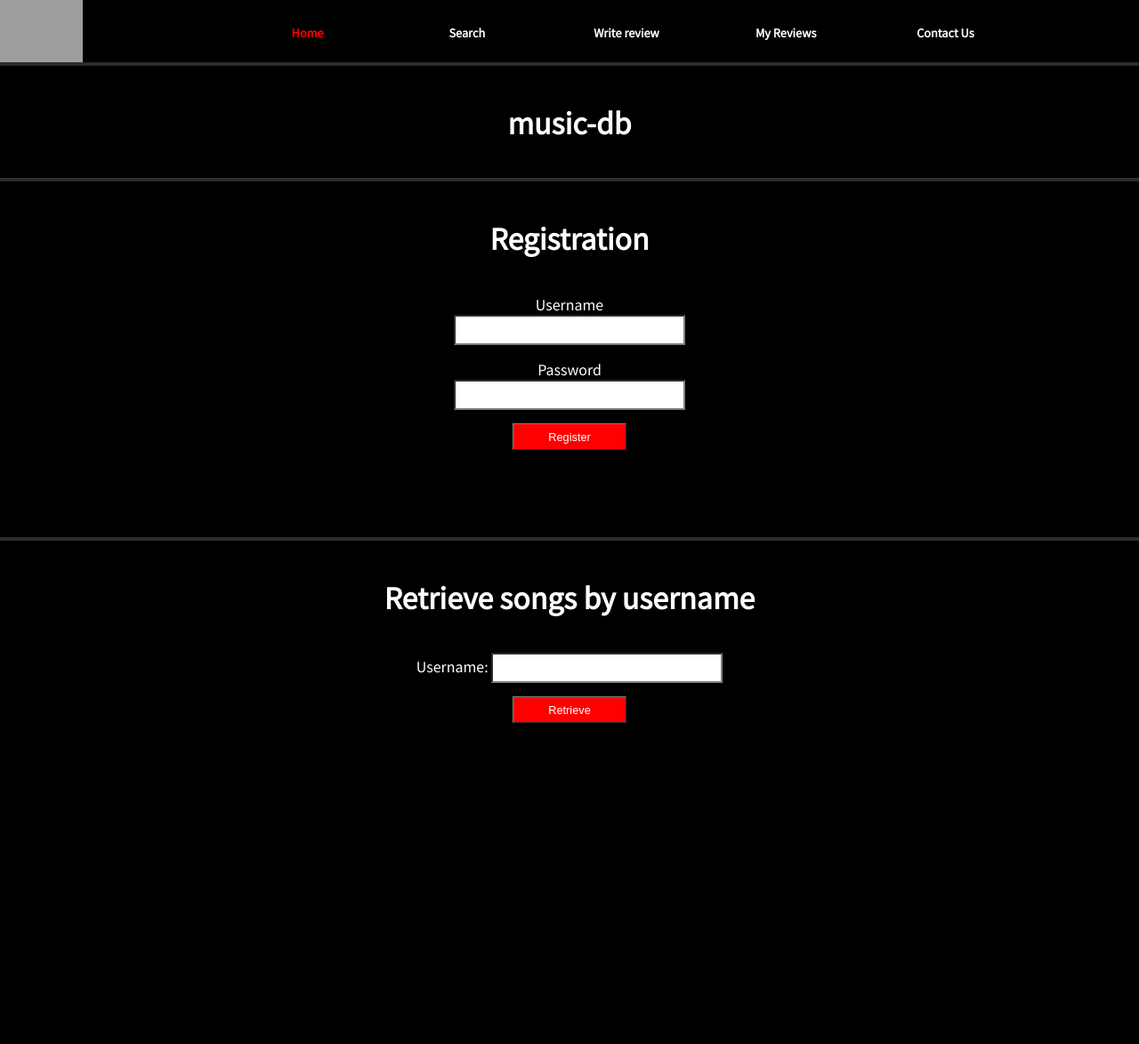
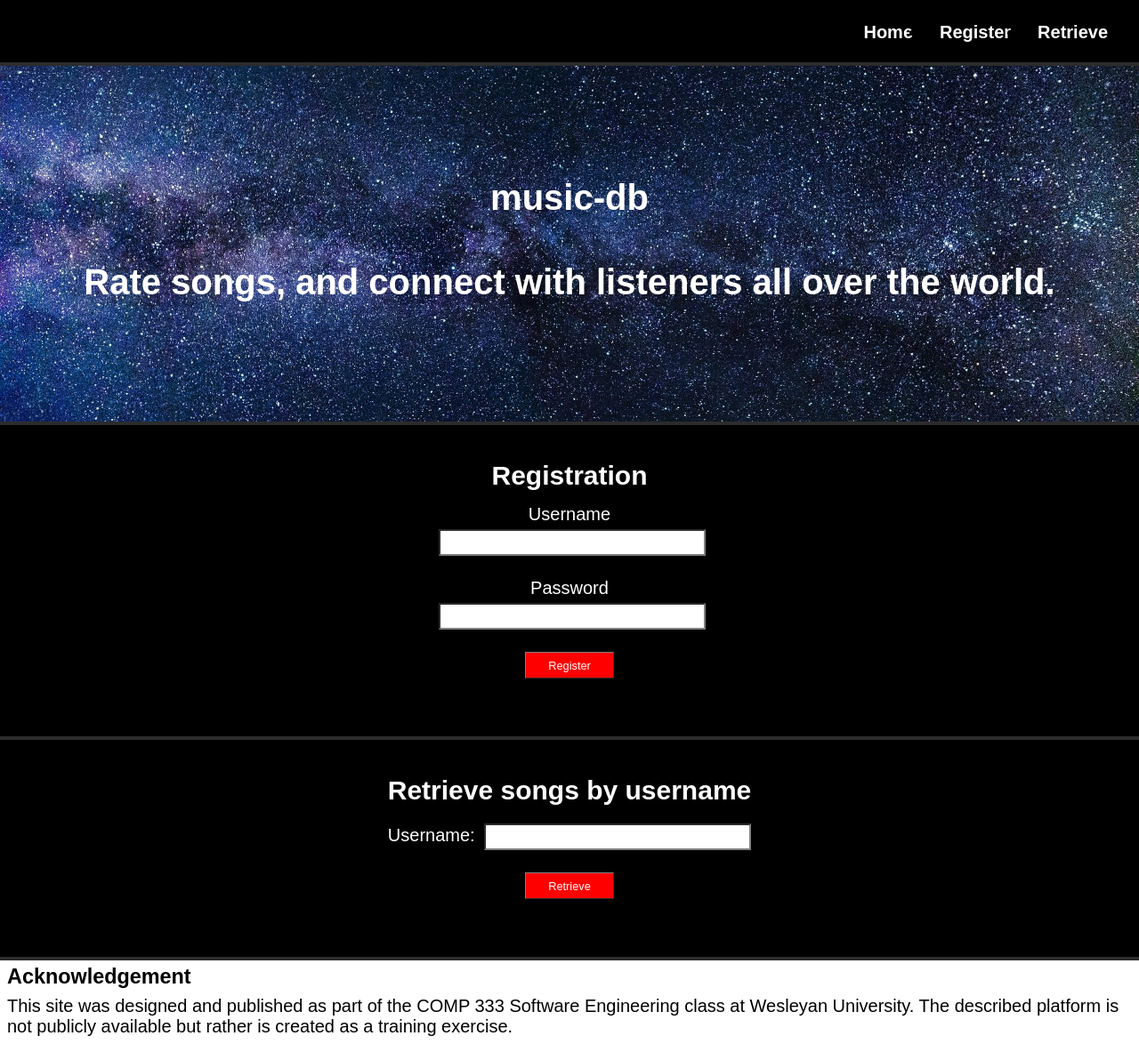
Before and after one commit to tanyapha/hw02, a PHP site: page / in a window 1280 px wide. Shown: the whole page at 89% size. Before the commit the page ends 813 px from the top, so only its background shows below. Run offline with PHP 8.4, Linux system fonts and the light colour scheme; data that the repository does not hold is empty; grey boxes are pictures that could not be loaded.

Commit message:
Problem1 done

```diff
--- a/index.php
+++ b/index.php
@@ -14,40 +14,31 @@
 
 <head>
   <meta charset="utf-8">
+  <meta name="viewport" content="width=device-width, initial-scale=1.0">
   <meta http-equiv="Content-Type" content="application/x-www-form-urlencoded"/>
-<title>TITLE TITLE</title>
+<title>Online Music Rating Platform</title>
 <link rel="stylesheet" href="style.css">
 </head>
 
 <body>
-  <header>
-    <div class="logozone">
-      <img class="logo" src="logo.png" alt="Company Logo" width="100%">
-    </div>
-
-    <div class="navigation">
   <nav>
     <ul>
-          <li><a href="landing.html" style="color: red;">Home</a></li>
-          <li><a href="#">Search</a></li>
-          <li><a href="#">Write review</a></li>
-          <li><a href="#">My Reviews</a></li>
-          <li><a href="contactus.html">Contact Us</a></li>
+      <li><a href="#home">Home</a></li>
+      <li><a href="#registration">Register</a></li>
+      <li><a href="#retrieval">Retrieve</a></li>
     </ul>
   </nav>
-    </div>
+
+  <hr>
+
+  <header id="home">
+    <h1> music-db </h1>
+    <h1 class="message">Rate songs, and connect with listeners all over the world.</h1>
 　</header>
 
   <hr>
 
-  <div class="main">
-    <div>
-      <h1> music-db </h1>
-    </div>
-
-    <hr>
-
-    <div class="registration">
+  <section id="registration">
     <h1>Registration</h1>
 
     <?php
@@ -103,12 +94,12 @@
         }
       ?></p>
     </form>
-    </div>
-    <!-- registration div ends -->
+  </section>
+  <!-- registration section ends -->
 
   <hr>
 
-    <div class="retrieval">
+  <section id="retrieval">
     <h1>Retrieve songs by username</h1>
     <?php
       $servername = "localhost";
@@ -163,9 +154,16 @@
         ?>
       </p>
     </form>
-    </div>
-    <!-- retrieval div ends -->
+  </section>
+  <!-- retrieval section ends -->
 
+  <hr>
+
+  <div class="acknowledgement">
+      <h3>Acknowledgement</h3>
+      <p>This site was designed and published as part of the COMP
+          333 Software Engineering class at Wesleyan University. The described platform is not publicly
+          available but rather is created as a training exercise.</p>
   </div>
 </body>
 </html>
--- a/style.css
+++ b/style.css
@@ -5,59 +5,35 @@
 * {
   margin: 0px;
   padding: 0px;
+  box-sizing: border-box;
 }
 
 body {
-    font-family: 'Noto Sans SC', sans-serif;
-}
-
-header {
-  display: flex;
-  background-color: black;
-  height: 70px;
-}
-
-.logozone {
-  position: relative;
-  width: 10vw;
-  height: 100%;
-}
-
-.logo {
-  height: 70px;
-  width: auto;
-  position: absolute;
-}
-
-.navigation {
-  position: relative;
-  width: 80vw;
+    font-family: Arial, "Helvetica Neue", Helvetica, sans-serif;
+    font-size: 20px;
+    background-color: black;
 }
 
 nav {
+  position: relative;
+  width: 100%;
   height: 70px;
-  background-color: black;
+  position: sticky;
 }
 
 nav ul {
-  list-style: none;
   display: flex;
-  justify-content: center;
-  padding-left: 10vw;
-}
-
-nav ul li {
-  width: 15vw;
-  text-align: center;
-  height: 70px;
-  line-height: 70px;
+  float: right;
+  padding-top: 25px;
+  padding-right: 20px;
 }
 
 nav ul li a {
+  display: block;
   text-decoration: none;
   color: #fff;
+  padding: 0 15px;
   font-weight: bold;
-  font-size: 1vw;
 }
 
 hr {
@@ -65,31 +41,52 @@ hr {
   border-width: 4px 0px 0px 0px;
 }
 
-.main {
-  background-color: black;
+#home {
+  background: url(bg.jpg);
+  height: 50vh;
+  background-position: center;
+  background-size: cover;
+  display: flex;
+  flex-direction: column;
+  justify-content: center;
+  /* align-items: center; */
+  text-align: center;
+  padding-top: 20px;
   color: white;
 }
 
-.main div{
+.message {
+  padding: 50px 10px 0;
+}
+
+#registration {
+  background-color: black;
+  /* justify-content: center; */
   text-align: center;
+  padding: 40px 0;
   color: white;
 }
 
-h1 {
-  padding-top: 5vh;
-  padding-bottom: 5vh;
+#retrieval {
+  background-color: black;
+  /* justify-content: center; */
+  text-align: center;
+  padding: 40px 0;
+  color: white;
 }
 
-.registration {
-  height: 50vh;
+form {
+  padding-top: 15px;
 }
 
-
 .form_input {
-  margin-bottom: 15px;
+  padding-left: 5px;
+  margin-left: 5px;
+  margin-top: 5px;
+  margin-bottom: 25px;
   border-color: gray;
   border-width: 2px;
-  width: 20vw;
+  width: 300px;
   height: 30px;
   color: gray;
   font-size: 1vw;
@@ -98,17 +95,26 @@ h1 {
 .submit {
   border-color: gray;
   border-width: 1px;
-  width: 10vw;
+  width: 100px;
   height: 30px;
   background: red;
   color: white;
   font-size: 1vw;
 }
 
-.retrieval {
-  height: 50vh;
+.output {
+  padding-top: 25px;
+  color: white;
 }
 
-.output {
-  color: white;
+.acknowledgement {
+  background-color: white;
+  /* color: white; */
+  padding-top: 5px;
+  padding-left: 8px;
 }
+
+.acknowledgement p {
+  padding-top: 8px;
+  padding-bottom: 8px;
+}
```
Also changed, not shown: bg.jpg (added). Lines whose indentation alone changed are shown as unchanged.
